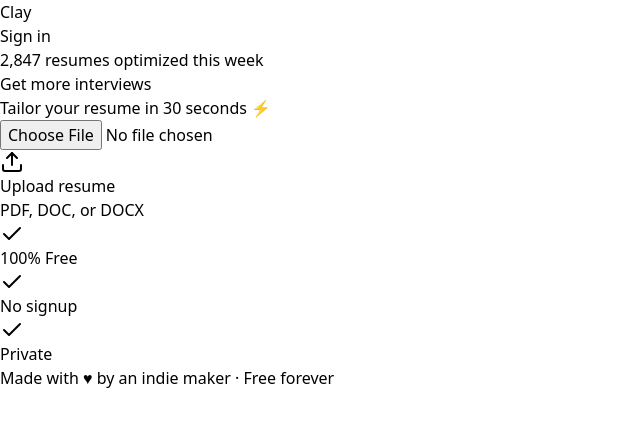
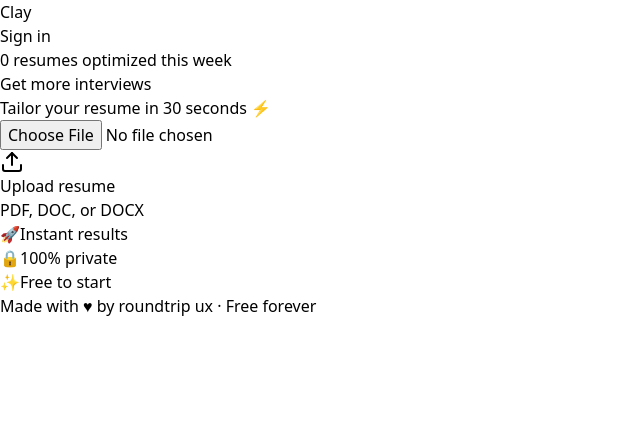
Before and after one commit to interventionbluecamo-afk/claynov, a React (Vite) app: page / in a window 1280 px wide. Shown: the top 426 px of the page, without its empty margins (0-640 px from the left). Built offline with nearby package versions, Linux system fonts and the light colour scheme.

Commit message:
Add files via upload

```diff
--- a/src/App.jsx
+++ b/src/App.jsx
@@ -7,6 +7,7 @@
 import { getCurrentUser, signOut } from './utils/auth';
 import { createConfetti } from './utils/confetti';
 import SignUp from './pages/SignUp';
+import { getWeeklyResumeCount, formatWeeklyCount, incrementWeeklyCount } from './utils/weeklyCount';
 
 export default function ClayApp() {
   const [step, setStep] = useState(1);
@@ -24,6 +25,7 @@
   const [showSignUpPage, setShowSignUpPage] = useState(false);
   const [user, setUser] = useState(null);
   const [authEmail, setAuthEmail] = useState('');
+  const [weeklyCount, setWeeklyCount] = useState(0);
 
   // Check auth on mount
   useEffect(() => {
@@ -34,6 +36,8 @@
     if (savedCount) {
       setUseCount(parseInt(savedCount, 10));
     }
+    // Load weekly count
+    setWeeklyCount(getWeeklyResumeCount());
   }, []);
 
   const [isPro, setIsPro] = useState(user?.isPro || false);
@@ -121,6 +125,9 @@
       }
 
       setStep(3);
+      // Increment weekly count
+      const newWeeklyCount = incrementWeeklyCount();
+      setWeeklyCount(newWeeklyCount);
       // Trigger confetti celebration!
       createConfetti();
     } catch (err) {
@@ -145,6 +152,9 @@
           localStorage.setItem('clay_use_count', newCount.toString());
         }
         setStep(3);
+        // Increment weekly count
+        const newWeeklyCount = incrementWeeklyCount();
+        setWeeklyCount(newWeeklyCount);
         // Trigger confetti celebration!
         createConfetti();
       } catch (mockErr) {
@@ -352,7 +362,7 @@
             <div className="text-center mb-12">
               <div className="inline-flex items-center gap-2 px-3 py-1.5 bg-green-50 border border-green-200 rounded-full text-sm font-medium text-green-700 mb-4">
                 <div className="w-2 h-2 bg-green-500 rounded-full animate-pulse" />
-                2,847 resumes optimized this week
+                {formatWeeklyCount(weeklyCount)} resumes optimized this week
               </div>
               <h1 className="text-5xl font-bold text-gray-900 mb-4 tracking-tight">
                 Get more interviews
@@ -411,24 +421,18 @@
               </label>
             </div>
 
-            <div className="flex items-center justify-center gap-6 mt-12 text-sm text-gray-500">
+            <div className="flex flex-col sm:flex-row items-center justify-center gap-4 sm:gap-6 mt-12 text-sm text-gray-600">
               <div className="flex items-center gap-2">
-                <div className="w-5 h-5 rounded-full bg-green-50 flex items-center justify-center">
-                  <Check className="w-3 h-3 text-green-600" />
-                </div>
-                <span>100% Free</span>
+                <span className="text-xl">🚀</span>
+                <span>Instant results</span>
               </div>
               <div className="flex items-center gap-2">
-                <div className="w-5 h-5 rounded-full bg-blue-50 flex items-center justify-center">
-                  <Check className="w-3 h-3 text-blue-600" />
-                </div>
-                <span>No signup</span>
+                <span className="text-xl">🔒</span>
+                <span>100% private</span>
               </div>
               <div className="flex items-center gap-2">
-                <div className="w-5 h-5 rounded-full bg-purple-50 flex items-center justify-center">
-                  <Check className="w-3 h-3 text-purple-600" />
-                </div>
-                <span>Private</span>
+                <span className="text-xl">✨</span>
+                <span>Free to start</span>
               </div>
             </div>
           </div>
@@ -516,52 +520,78 @@
         </div>
       )}
 
-      {/* Step 3: Results */}
+      {/* Step 3: Results - Redesigned for better UX and conversion */}
       {step === 3 && result && (
-        <div className="flex-1 flex flex-col pb-40 max-w-4xl mx-auto w-full">
-          {/* Success Header */}
-          <div className="bg-gradient-to-br from-gray-900 to-gray-800 text-white px-6 py-12 text-center">
-            <div className="w-16 h-16 bg-white/10 backdrop-blur rounded-2xl flex items-center justify-center mx-auto mb-4">
-              <Check className="w-8 h-8" />
+        <div className="flex-1 flex flex-col pb-32 max-w-4xl mx-auto w-full">
+          {/* Compact Success Header */}
+          <div className="bg-gradient-to-br from-gray-900 to-gray-800 text-white px-4 sm:px-6 py-6 sm:py-8">
+            <div className="flex items-center justify-between mb-4">
+              <div>
+                <div className="flex items-center gap-2 mb-1">
+                  <Check className="w-5 h-5 text-green-400" />
+                  <h2 className="text-2xl sm:text-3xl font-bold">Resume optimized! 🎉</h2>
                 </div>
-            <h2 className="text-3xl font-bold mb-2">Resume optimized! 🎉</h2>
-            <p className="text-lg text-white/80">Ready to download and apply</p>
-            <div className="mt-4 inline-flex items-center gap-2 px-3 py-1.5 bg-white/10 backdrop-blur rounded-full text-sm">
-              <div className="w-1.5 h-1.5 bg-green-400 rounded-full animate-pulse" />
-              <span className="text-white/90">Optimized in 3.2 seconds</span>
+                <p className="text-sm sm:text-base text-white/70">Ready to download and apply</p>
+              </div>
+              <div className="flex flex-col items-end gap-1">
+                <div className="text-right">
+                  <div className="text-2xl sm:text-3xl font-bold">{result.ats}</div>
+                  <div className="text-xs text-white/60">ATS</div>
+                </div>
               </div>
             </div>
 
-          <div className="px-4 -mt-8">
-            {/* Stats Cards */}
-            <div className="grid grid-cols-3 gap-3 mb-6">
-              <div className="bg-white rounded-2xl p-5 shadow-lg text-center border border-gray-100">
-                <div className="text-3xl font-bold text-gray-900 mb-1">{result.ats}</div>
-                <div className="text-xs text-gray-600 font-medium">ATS Score</div>
+            {/* Compact Stats Row */}
+            <div className="grid grid-cols-3 gap-2 sm:gap-3">
+              <div className="bg-white/10 backdrop-blur-sm rounded-xl p-3 sm:p-4 text-center border border-white/20">
+                <div className="text-xl sm:text-2xl font-bold text-white mb-0.5">{result.match}</div>
+                <div className="text-xs text-white/70">Match</div>
               </div>
-              <div className="bg-white rounded-2xl p-5 shadow-lg text-center border border-gray-100">
-                <div className="text-3xl font-bold text-gray-900 mb-1">{result.match}</div>
-                <div className="text-xs text-gray-600 font-medium">Match</div>
+              <div className="bg-white/10 backdrop-blur-sm rounded-xl p-3 sm:p-4 text-center border border-white/20">
+                <div className="text-xl sm:text-2xl font-bold text-white mb-0.5">{result.improvements || result.changes?.length || 12}</div>
+                <div className="text-xs text-white/70">Changes</div>
               </div>
-              <div className="bg-white rounded-2xl p-5 shadow-lg text-center border border-gray-100">
-                <div className="text-3xl font-bold text-gray-900 mb-1">{result.improvements || result.changes?.length || 12}</div>
-                <div className="text-xs text-gray-600 font-medium">Changes</div>
+              <div className="bg-white/10 backdrop-blur-sm rounded-xl p-3 sm:p-4 text-center border border-white/20">
+                <div className="text-xl sm:text-2xl font-bold text-white mb-0.5">✨</div>
+                <div className="text-xs text-white/70">Optimized</div>
+              </div>
             </div>
           </div>
 
-            {/* Tone Selector */}
-            <div className="bg-white rounded-2xl p-5 shadow-lg mb-6 border border-gray-100">
-              <h3 className="text-sm font-semibold text-gray-900 mb-3">Adjust tone</h3>
+          <div className="px-4 sm:px-6 py-6 space-y-4">
+            {/* Primary CTA - Prominent and Early */}
+            <div className="bg-gradient-to-br from-gray-50 to-white rounded-2xl p-4 sm:p-5 border-2 border-gray-200 shadow-sm">
+              <button
+                onClick={handleDownload}
+                className="w-full h-14 bg-gray-900 text-white rounded-xl font-semibold text-base sm:text-lg flex items-center justify-center gap-2 active:scale-[0.98] transition-all shadow-lg hover:bg-gray-800"
+              >
+                <Download className="w-5 h-5" />
+                <span>Download Optimized Resume</span>
+              </button>
+              <p className="text-xs text-gray-500 text-center mt-2">DOCX format · Ready to upload anywhere</p>
+            </div>
+
+            {/* Tone Selector - Compact and Inline */}
+            <div className="bg-white rounded-xl p-4 border border-gray-200">
+              <div className="flex items-center justify-between mb-2">
+                <span className="text-xs font-medium text-gray-600">Tone:</span>
+                {processing && (
+                  <div className="flex items-center gap-1 text-xs text-gray-500">
+                    <Loader2 className="w-3 h-3 animate-spin" />
+                    <span>Updating...</span>
+                  </div>
+                )}
+              </div>
               <div className="flex gap-2 overflow-x-auto pb-1" style={{ scrollbarWidth: 'none', msOverflowStyle: 'none' }}>
                 {['Professional', 'Creative', 'Technical', 'Executive'].map(t => (
                   <button
                     key={t}
                     onClick={() => handleToneChange(t.toLowerCase())}
                     disabled={processing}
-                    className={`px-4 py-2.5 rounded-xl text-sm font-medium whitespace-nowrap transition-all disabled:opacity-50 ${
+                    className={`px-3 sm:px-4 py-2 rounded-lg text-xs sm:text-sm font-medium whitespace-nowrap transition-all disabled:opacity-50 flex-shrink-0 ${
                       tone === t.toLowerCase()
-                        ? 'bg-gray-900 text-white'
-                        : 'bg-gray-100 text-gray-700 hover:bg-gray-200'
+                        ? 'bg-gray-900 text-white shadow-sm'
+                        : 'bg-gray-100 text-gray-700 hover:bg-gray-200 active:scale-95'
                     }`}
                   >
                     {t}
@@ -570,50 +600,52 @@
               </div>
             </div>
 
-            {/* Preview - Enhanced to pop more */}
-            <div className="bg-white rounded-2xl shadow-xl border-2 border-gray-900 overflow-hidden mb-6 transform hover:scale-[1.01] transition-transform duration-200">
-              <div className="bg-gradient-to-r from-gray-900 to-gray-800 px-5 py-3 flex items-center justify-between">
+            {/* Preview - Hero Section */}
+            <div className="bg-white rounded-2xl shadow-lg border border-gray-200 overflow-hidden">
+              <div className="bg-gray-900 px-4 sm:px-5 py-3 flex items-center justify-between">
                 <div className="flex items-center gap-2">
                   <FileText className="w-4 h-4 text-white" />
-                  <span className="text-sm font-semibold text-white">Preview</span>
+                  <span className="text-sm font-semibold text-white">Preview Your Optimized Resume</span>
                 </div>
-                <span className="text-xs text-white/80">Scroll to see all</span>
+                <span className="text-xs text-white/70 hidden sm:inline">Scroll to review</span>
               </div>
-              <div className="p-6 max-h-96 overflow-y-auto bg-white">
-                <pre className="whitespace-pre-wrap text-xs font-sans text-gray-900 leading-relaxed font-medium">
+              <div className="p-4 sm:p-6 max-h-[60vh] sm:max-h-[500px] overflow-y-auto bg-white">
+                <pre className="whitespace-pre-wrap text-xs sm:text-sm font-sans text-gray-800 leading-relaxed">
                   {result.optimizedText}
                 </pre>
               </div>
+              <div className="bg-gray-50 px-4 sm:px-5 py-3 border-t border-gray-200">
+                <button
+                  onClick={handleDownload}
+                  className="w-full sm:w-auto sm:ml-auto sm:mr-0 h-11 bg-gray-900 text-white rounded-lg font-semibold text-sm flex items-center justify-center gap-2 px-6 active:scale-[0.98] transition-all hover:bg-gray-800"
+                >
+                  <Download className="w-4 h-4" />
+                  <span>Download Now</span>
+                </button>
+              </div>
             </div>
 
-            {/* Social Proof */}
-            <div className="bg-gradient-to-br from-gray-50 to-gray-100 rounded-2xl p-5 border border-gray-200 text-center mb-6">
+            {/* Social Proof - Build Confidence */}
+            <div className="bg-gradient-to-br from-amber-50 to-orange-50 rounded-2xl p-4 sm:p-5 border border-amber-200">
               <div className="flex items-center justify-center gap-1 mb-2">
                 {[1,2,3,4,5].map(i => (
                   <Star key={i} className="w-4 h-4 fill-amber-400 text-amber-400" />
                 ))}
               </div>
-              <p className="text-sm text-gray-700 mb-1">"Got 3 interviews in a week. This tool is incredible." 🚀</p>
-              <p className="text-xs text-gray-500">— Marcus L., Product Manager</p>
-            </div>
+              <p className="text-sm sm:text-base text-gray-800 text-center mb-1 font-medium">
+                "Got 3 interviews in a week. This tool is incredible." 🚀
+              </p>
+              <p className="text-xs text-gray-600 text-center">— Marcus L., Product Manager</p>
             </div>
 
-          {/* Fixed Actions */}
-          <div className="fixed bottom-0 left-0 right-0 p-4 bg-white border-t space-y-2">
-            <div className="max-w-4xl mx-auto space-y-2">
-              <button
-                onClick={handleDownload}
-                className="w-full h-14 bg-gray-900 text-white rounded-2xl font-semibold text-lg flex items-center justify-center gap-2 active:scale-[0.98] transition-all"
-              >
-                <Download className="w-5 h-5" /> Download Resume
-              </button>
+            {/* Secondary CTA */}
             <button
               onClick={handleReset}
-                className="w-full h-12 bg-white text-gray-700 rounded-2xl font-medium text-base border-2 border-gray-200 flex items-center justify-center gap-2 active:scale-[0.98] transition-all hover:bg-gray-50"
+              className="w-full h-12 bg-white text-gray-700 rounded-xl font-medium text-sm border-2 border-gray-200 flex items-center justify-center gap-2 active:scale-[0.98] transition-all hover:bg-gray-50"
             >
-                <RefreshCw className="w-4 h-4" /> Optimize Another
+              <RefreshCw className="w-4 h-4" />
+              <span>Optimize Another Resume</span>
             </button>
-            </div>
           </div>
         </div>
       )}
@@ -647,7 +679,16 @@
 
       {/* Footer */}
       <footer className="text-center text-sm text-gray-500 py-6 border-t bg-white">
-        Made with <span className="text-red-500">♥</span> by an indie maker · Free forever
+        Made with <span className="text-red-500">♥</span> by{' '}
+        <a
+          href="https://roundtripux.com"
+          target="_blank"
+          rel="noopener noreferrer"
+          className="text-gray-700 hover:text-gray-900 font-medium underline underline-offset-2 transition-colors"
+        >
+          roundtrip ux
+        </a>
+        {' '}· Free forever
       </footer>
 
       {/* Auth Modal */}
@@ -726,9 +767,14 @@
               </div>
 
               <h2 className="text-2xl font-bold text-gray-900 text-center mb-2">You're on a roll! 🚀</h2>
-              <p className="text-base text-gray-600 text-center mb-6">
-                You've used all 3 free optimizations. Keep the momentum going?
+              <p className="text-base text-gray-600 text-center mb-4">
+                You've used all 3 free optimizations. Upgrade to Pro for unlimited optimizations!
               </p>
+              <div className="bg-blue-50 border border-blue-200 rounded-xl p-3 mb-6 text-center">
+                <p className="text-xs text-blue-700">
+                  💡 <strong>Tip:</strong> Sign up to track your progress and unlock more features. We use secure authentication to prevent abuse.
+                </p>
+              </div>
 
               {/* Pricing */}
               <div className="bg-gradient-to-br from-gray-50 to-gray-100 rounded-2xl p-6 mb-6 border-2 border-gray-900">
--- /dev/null
+++ b/src/utils/weeklyCount.js
@@ -0,0 +1,55 @@
+/**
+ * Weekly counter that resets every Sunday at midnight
+ * Increments randomly throughout the week
+ */
+
+function getWeekStart() {
+  const now = new Date();
+  const day = now.getDay(); // 0 = Sunday, 1 = Monday, etc.
+
+  // Calculate the start of the current week (Sunday at midnight)
+  const weekStart = new Date(now);
+  weekStart.setDate(now.getDate() - day); // Go back to Sunday
+  weekStart.setHours(0, 0, 0, 0);
+
+  return weekStart;
+}
+
+function getWeekKey() {
+  const weekStart = getWeekStart();
+  // Create a unique key based on week start date (Sunday)
+  return `clay_week_${weekStart.getTime()}`;
+}
+
+function getRandomIncrement() {
+  // Random increment between 1-5 for variety
+  return Math.floor(Math.random() * 5) + 1;
+}
+
+export function getWeeklyResumeCount() {
+  const weekKey = getWeekKey();
+  const stored = localStorage.getItem(weekKey);
+
+  if (stored) {
+    return parseInt(stored, 10);
+  }
+
+  // New week - start at 0
+  localStorage.setItem(weekKey, '0');
+  return 0;
+}
+
+export function incrementWeeklyCount() {
+  const weekKey = getWeekKey();
+  const current = getWeeklyResumeCount();
+  const increment = getRandomIncrement();
+  const newCount = current + increment;
+
+  localStorage.setItem(weekKey, newCount.toString());
+  return newCount;
+}
+
+export function formatWeeklyCount(count) {
+  // Format with commas for readability
+  return count.toLocaleString('en-US');
+}
```
Lines whose indentation alone changed are shown as unchanged.
